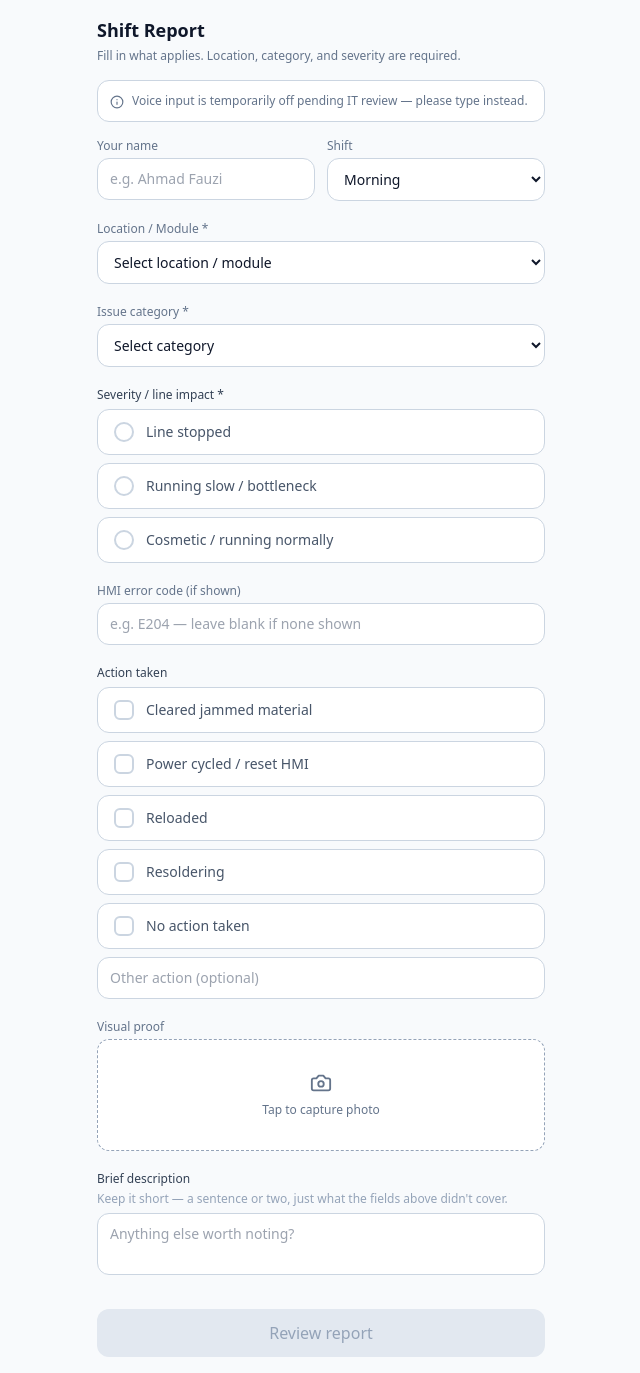
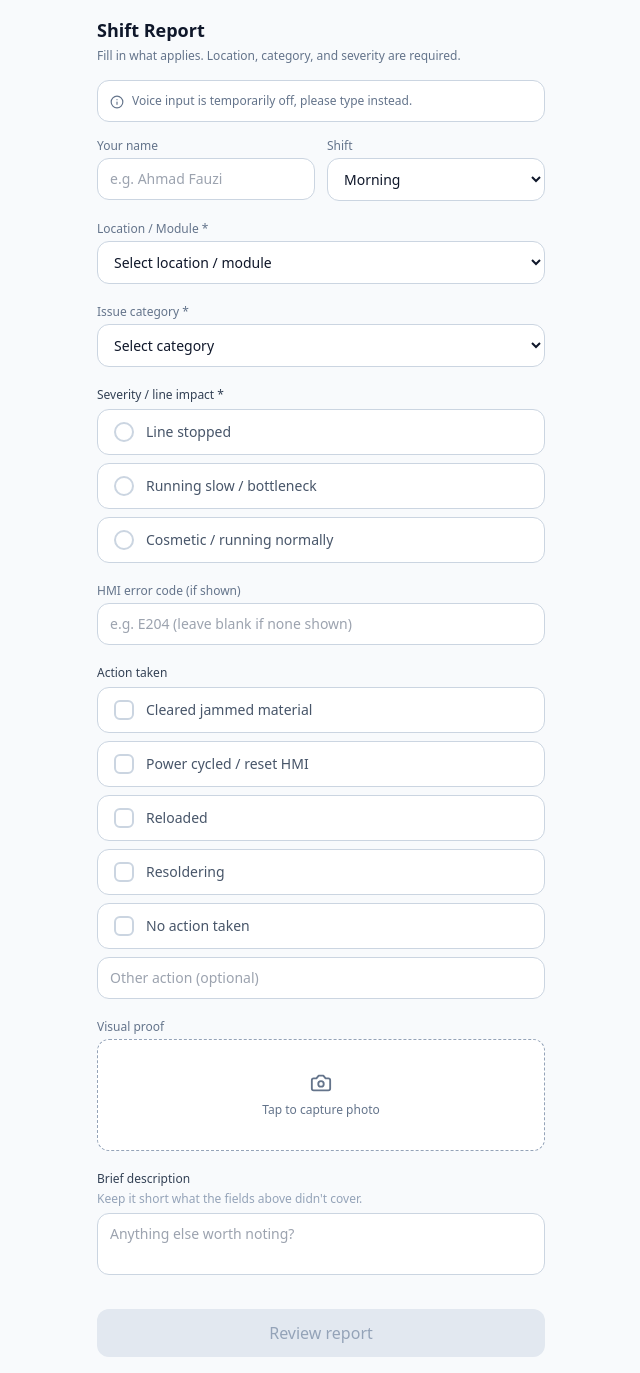
Before and after one commit to alifiadewi/Shift-Log, a React (Vite) app: page / in a window 1280 px wide. Shown: the whole page, without its empty margins (319-959 px from the left). Built offline with nearby package versions, Linux system fonts and the light colour scheme.

Commit message:
Text Update

```diff
--- a/src/App.jsx
+++ b/src/App.jsx
@@ -343,7 +343,7 @@ export default function ShiftReportForm() {
         {!VOICE_INPUT_ENABLED && (
           <div className="flex items-start gap-2 bg-white border border-slate-300 rounded-xl p-3 mb-4 text-xs text-slate-500">
             <Info size={14} className="mt-0.5 shrink-0" />
-            <span>Voice input is temporarily off pending IT review — please type instead.</span>
+            <span>Voice input is temporarily off, please type instead.</span>
           </div>
         )}
         {VOICE_INPUT_ENABLED && !speechSupported && (
@@ -432,7 +432,7 @@ export default function ShiftReportForm() {
           <input
             value={hmiCode}
             onChange={(e) => setHmiCode(e.target.value)}
-            placeholder="e.g. E204 — leave blank if none shown"
+            placeholder="e.g. E204 (leave blank if none shown)"
             className="w-full bg-white border border-slate-300 rounded-xl px-3 py-2.5 text-sm outline-none focus:border-blue-500"
           />
         </div>
@@ -490,7 +490,7 @@ export default function ShiftReportForm() {
           "description",
           "Brief description",
           "Anything else worth noting?",
-          "Keep it short — a sentence or two, just what the fields above didn't cover."
+          "Keep it short what the fields above didn't cover."
         )}
 
         {AI_CLEANUP_ENABLED && (
```
